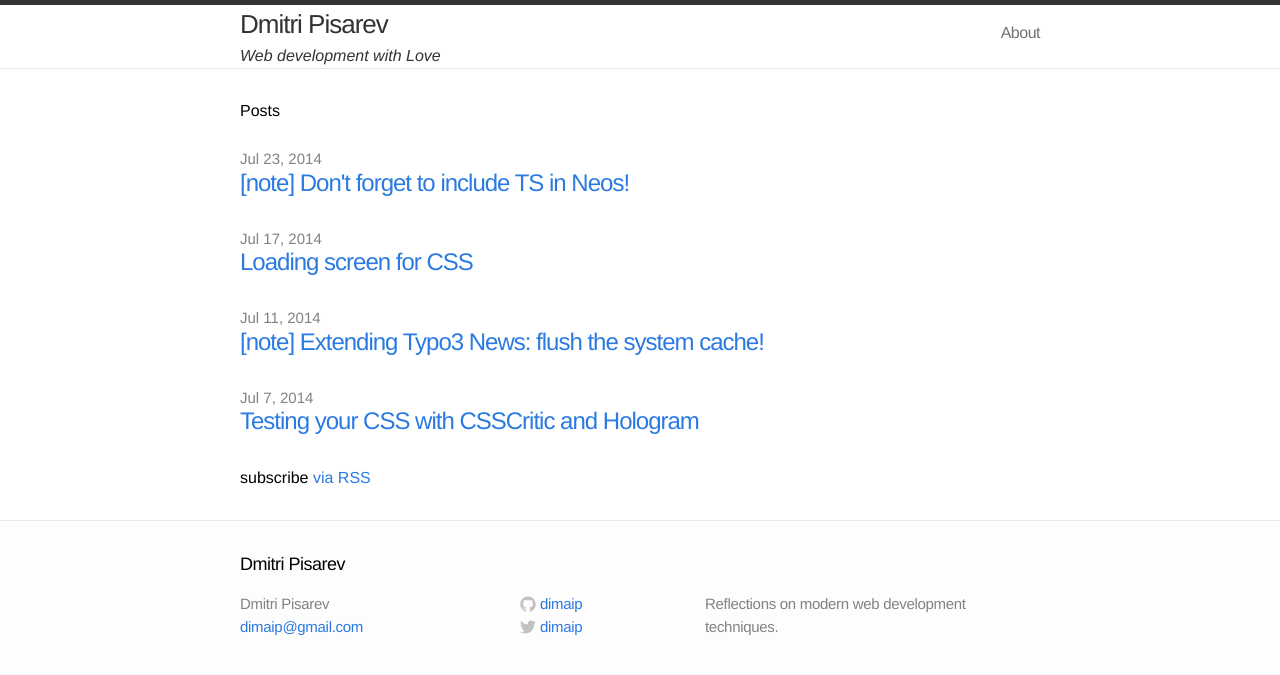
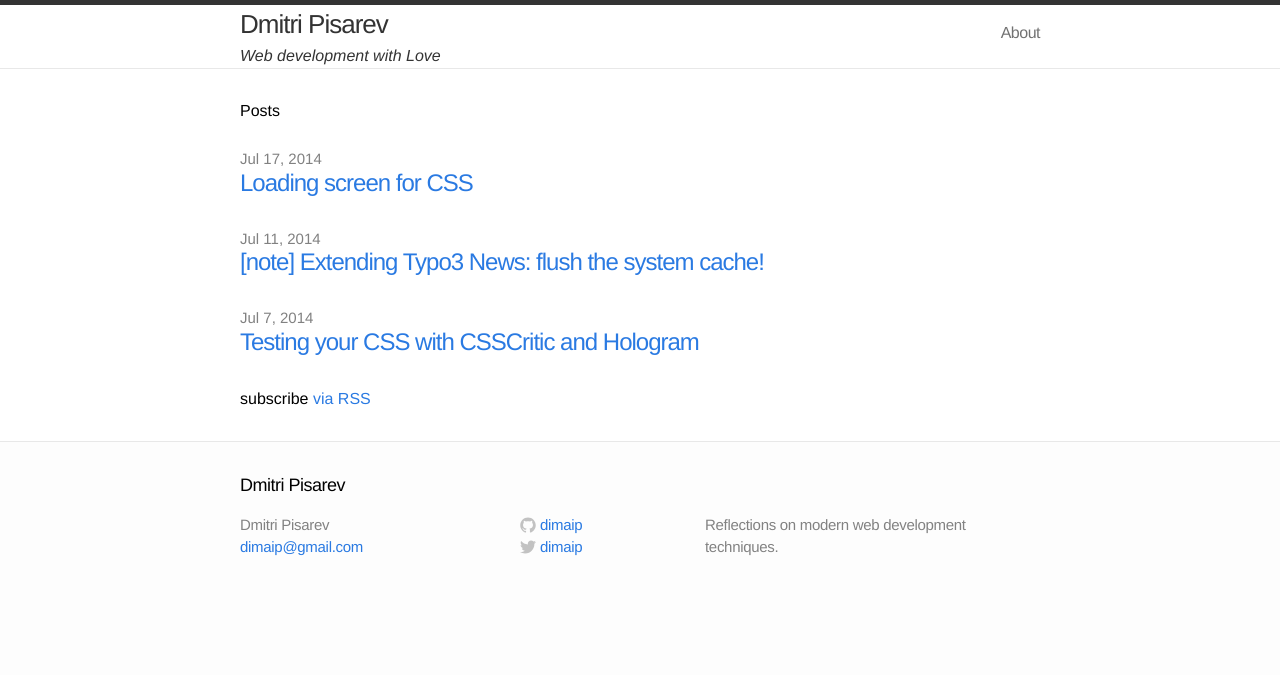
Before and after one commit to dimaip/dimaip.github.io, a Jekyll site: the page built from index.html, in a window 1280 px wide. Shown: the top 675 px of the page. Built offline with Jekyll 4.4.1, drawn with Linux system fonts in a browser that asks for light colours; a file with an impossible date is left out.

Commit message:
Updated 2014-07-23-include-typoscript-in-neos.md

```diff
--- a/_posts/2014-07-23-include-typoscript-in-neos.md
+++ b/_posts/2014-07-23-include-typoscript-in-neos.md
@@ -1,9 +1,10 @@
 ---
 layout: post
-title:  "[note] Don't forget to include TS in Neos!"
-date:   2014-07-23 13:23:32
+title: "[note] Don't forget to include TS in Neos!"
+date: {}
 tags: neos typoscript
 comments: true
+published: true
 ---
 
 Note to whom it may concern.
```
